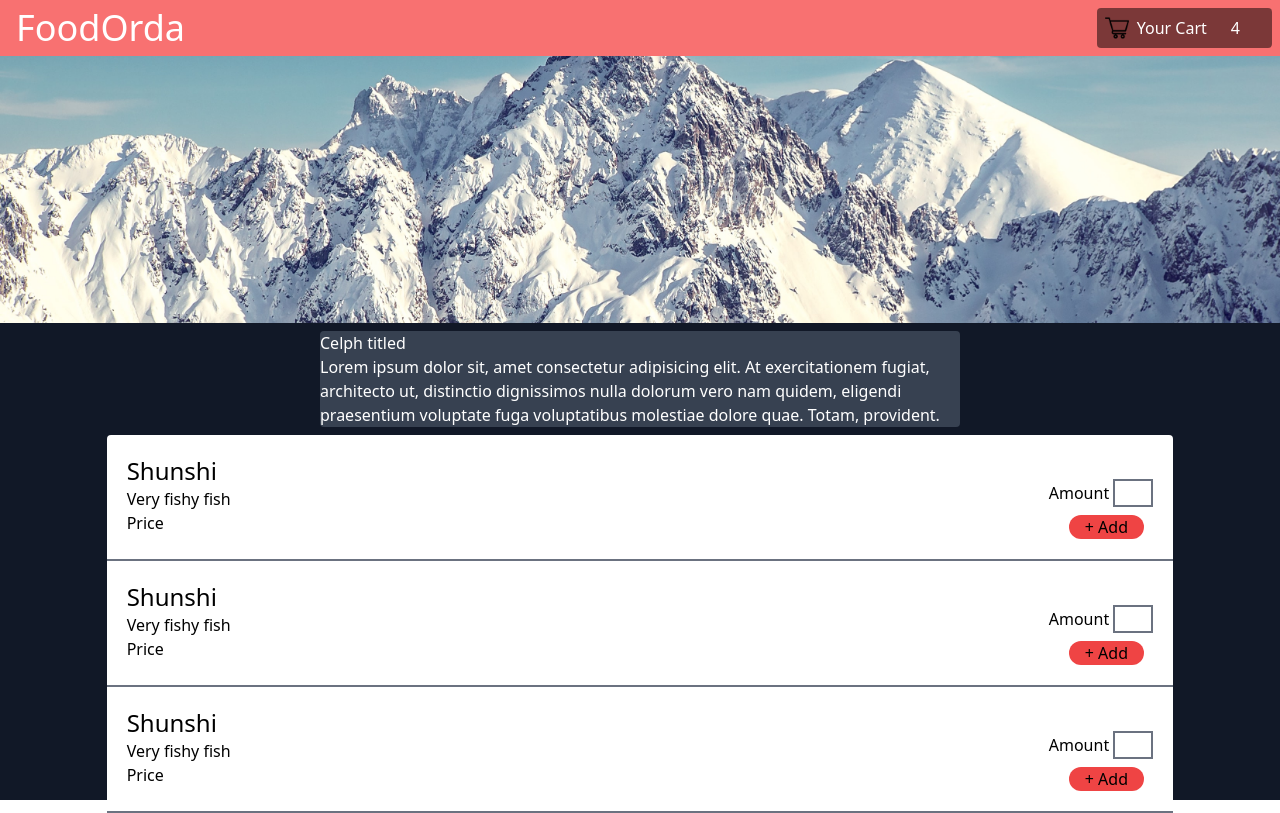
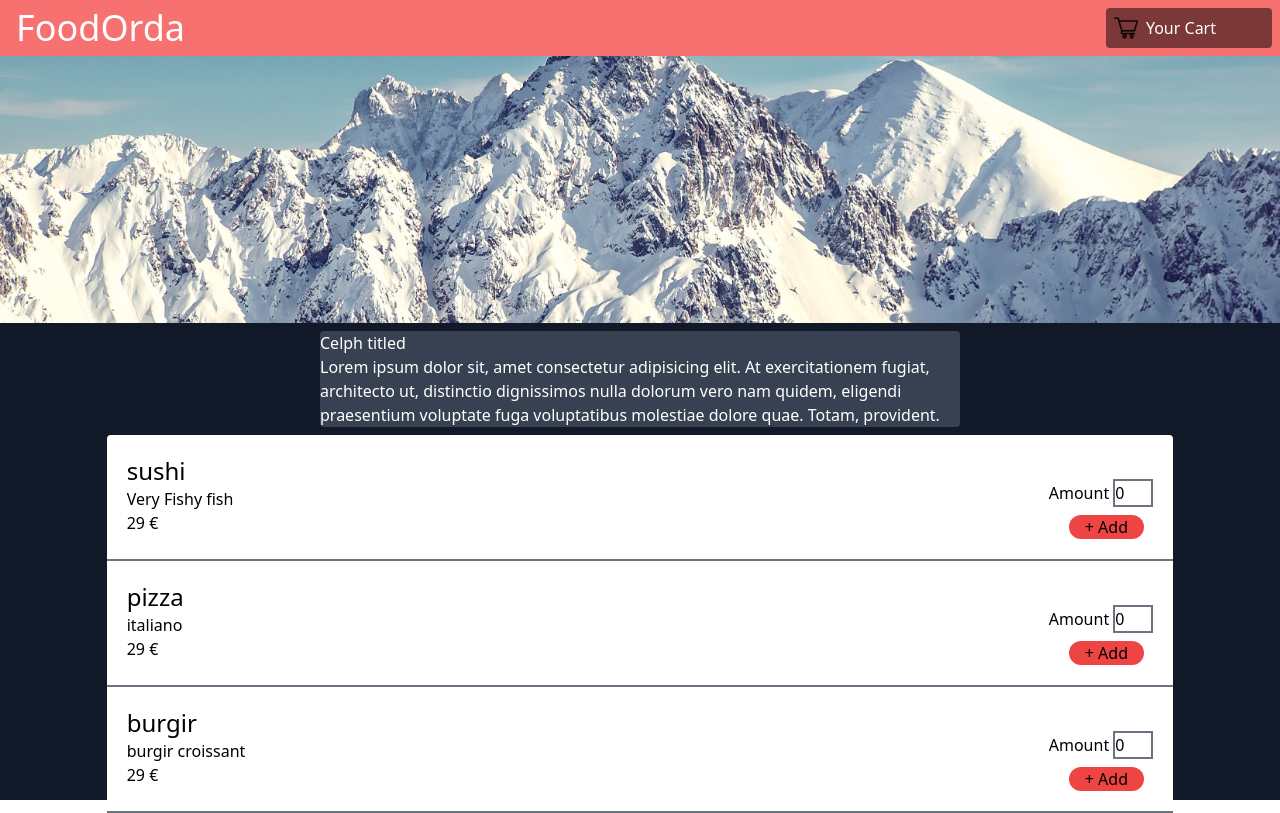
Before and after one commit to CondorW/foodOrda-pracProjRea, a React (Create React App) app: page / in a window 1280 px wide. Built offline with nearby package versions, Linux system fonts and the light colour scheme.

Commit message:
cartCount is now a context variable and accessible from anywhere, ui updates accordingly

```diff
--- a/src/Nav/Cart.js
+++ b/src/Nav/Cart.js
@@ -1,14 +1,18 @@
-import { Fragment } from "react";
+import { useContext, useEffect } from "react";
+import { cContext } from "../store/CartContext";
 import cart from "./shopping-cart.png";
 
 export default function Cart() {
+  const cartState = useContext(cContext);
+  const itemCount = cartState.cartItemsCount;
+
   return (
     <button>
-    <div className="flex bg-black bg-opacity-50 rounded p-2 m-2 text-white">
-      <img className="object-scale-down h-6 pr-2"  src={cart} alt="" />
-      <h1>Your Cart</h1>
-      <h1 className="mx-6">4</h1>
-    </div>
+      <div className="flex bg-black bg-opacity-50 rounded p-2 m-2 text-white">
+        <img className="object-scale-down h-6 pr-2" src={cart} alt="" />
+        <h1>Your Cart</h1>
+        <h1 className="mx-6">{itemCount}</h1>
+      </div>
     </button>
   );
 }
--- a/src/Ui/Card.js
+++ b/src/Ui/Card.js
@@ -1,21 +1,41 @@
-export default function Card() {
+import { useContext, useState } from "react";
+import { cContext } from "../store/CartContext";
+export default function Card(props) {
+
+  const {id,name,price,description} = props;
+  const contextObj = useContext(cContext);
+  const [amountState,setAmountState] = useState(0);
+
+  const amountChangeHandler = (event) =>{
+    setAmountState(event.target.value)
+  }
+  const formSubmissionHandler =(event)=>{
+    event.preventDefault();
+    contextObj.onAdd(id,amountState)
+    setAmountState(0);
+  }
+
   return (
     <div className=" px-5 py-5 border-b-2 border-gray-500 flex justify-between">
       <div>
-        <h1 className="text-2xl">Shunshi</h1>
-        <p>Very fishy fish</p>
-        <p>Price</p>
+        <h1 className="text-2xl">{name}</h1>
+        <p>{description}</p>
+        <p>{price} €</p>
       </div>
       <div className="mt-6">
-        <form action="">
-        <label htmlFor="foodAmount">Amount </label>
+        <form action="submit" onSubmit={formSubmissionHandler}>
+          <label htmlFor="foodAmount">Amount </label>
           <input
             className="border-2 border-gray-500 w-10"
             type="number"
-            name=""
+            value={amountState}
             id="foodAmount"
+            onChange={amountChangeHandler}
+            min={1}
           />
-          <button className="block rounded-xl bg-red-500 px-4 mt-2 ml-5">+ Add</button>
+          <button className="block rounded-xl bg-red-500 px-4 mt-2 ml-5">
+            + Add
+          </button>
         </form>
       </div>
     </div>
--- a/src/Ui/Menu.js
+++ b/src/Ui/Menu.js
@@ -1,11 +1,20 @@
 import Card from "./Card";
-import {dishData} from "../data"
+import { dishData } from "../data";
 
 export default function Menu() {
-    console.log(dishData);
-  return <div className="w-10/12 self-center bg-white rounded">
-      <Card></Card>
-      <Card></Card>
-      <Card></Card>
-  </div>;
+  return (
+    <div className="w-10/12 self-center bg-white rounded">
+      {dishData.map((dish) => {
+        return (
+          <Card
+            key={dish.key}
+            id={dish.key}
+            name={dish.dishName}
+            price={dish.dishPrice}
+            description={dish.dishDescription}
+          ></Card>
+        );
+      })}
+    </div>
+  );
 }
--- a/src/data.js
+++ b/src/data.js
@@ -7,14 +7,14 @@ export const dishData =[
   },
   {
     "key": 1,
-    "dishName": "sushi",
-    "dishDescription": "Very Fishy fish",
+    "dishName": "pizza",
+    "dishDescription": "italiano",
     "dishPrice": 29
   },
   {
     "key": 2,
-    "dishName": "sushi",
-    "dishDescription": "Very Fishy fish",
+    "dishName": "burgir",
+    "dishDescription": "burgir croissant",
     "dishPrice": 29
   }
 ]
--- a/src/store/CartContext.js
+++ b/src/store/CartContext.js
@@ -1,24 +1,40 @@
-import { createContext, useState } from "react";
+import { createContext, useEffect, useState } from "react";
 import { dishData } from "../data";
 
 export const cContext = createContext({
   cartItems: [],
+  cartItemsCount: 0,
   onAdd: (id, amount) => {},
 });
+var cartArray = [];
+var cartCount = 0;
 
 export default function Context(props) {
-  const [cartState, setCartState] = useState([]);
+  const [itemCountState, setItemCountState] = useState();
+
 
   const addCartHandler = (id, amount) => {
-    setCartState((cartState) => {
+    if (amount > 0 && id >= 0) {
       for (let x = 0; x < amount; x++) {
-        cartState.push(dishData[id]);
+        cartArray.push(dishData[id]);
       }
-    });
+    } else {
+      return;
+    }
+    cartCount = cartArray.length;
+    console.log(cartArray);
+    setItemCountState(cartCount);
   };
 
+
   return (
-    <cContext.Provider value={{ cartItems: cartState, onAdd: addCartHandler }}>
+    <cContext.Provider
+      value={{
+        cartItems: cartArray,
+        cartItemsCount: itemCountState,
+        onAdd: addCartHandler,
+      }}
+    >
       {props.children}
     </cContext.Provider>
   );
```
